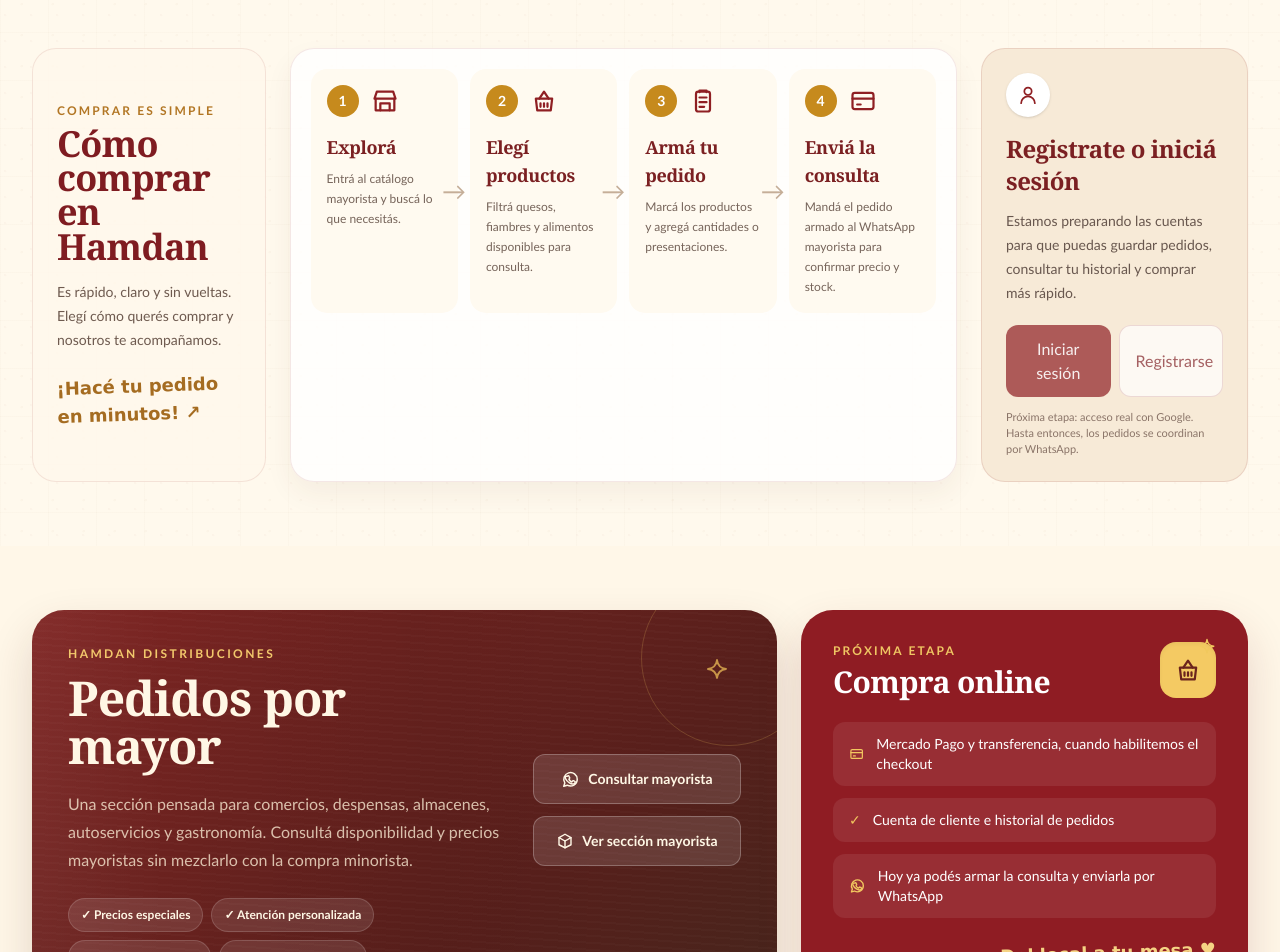
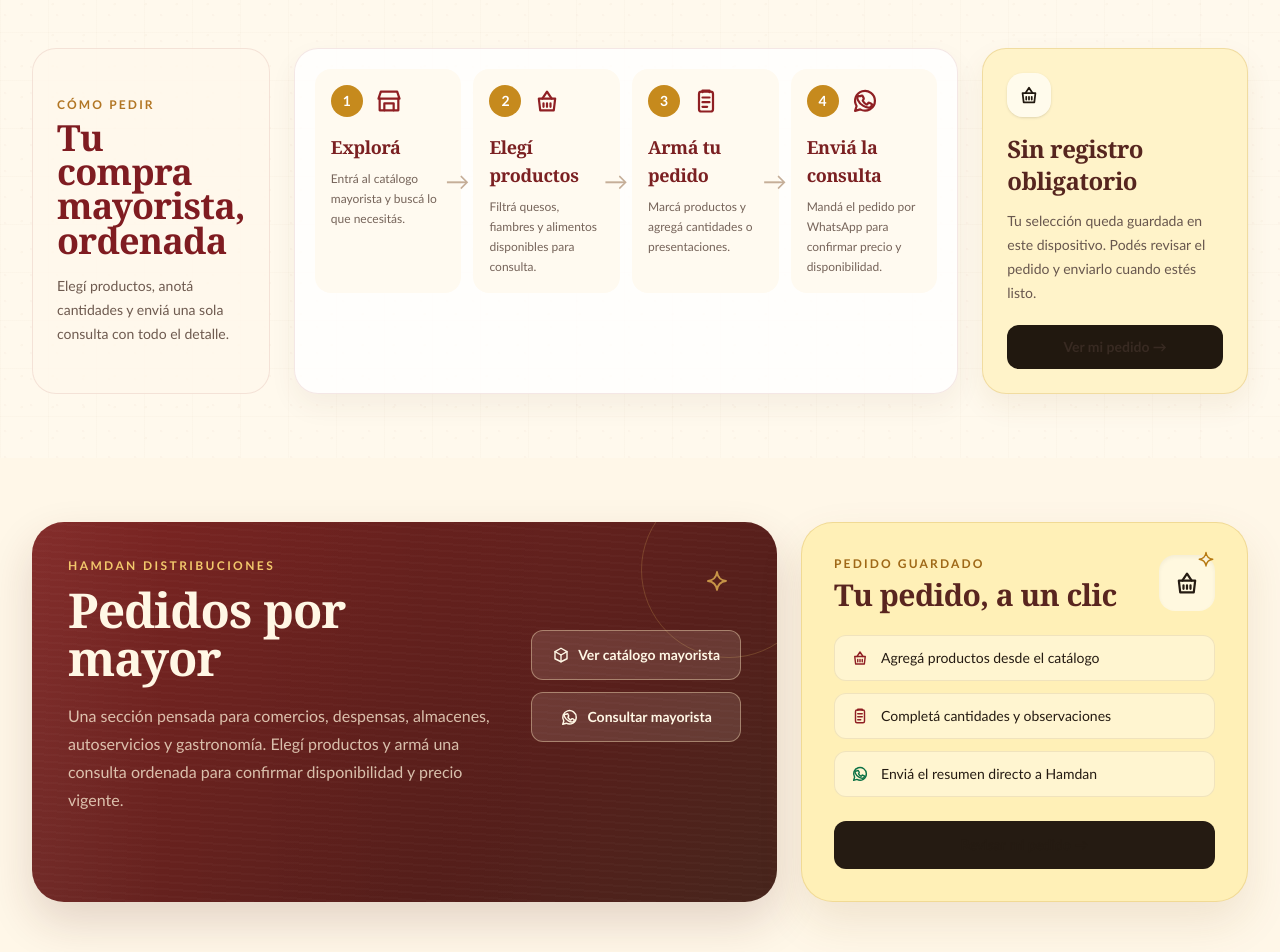
Before and after one commit to Jeser0/fiambreria-hamdan, a Next.js app: page / in a window 1280 px wide. Shown: the part 960-1912 px from the top of the page. Built offline with nearby package versions, Linux system fonts and the light colour scheme.

Commit message:
refactor: remove unfinished account and payment placeholders

```diff
--- a/src/components/HamdanHeader.tsx
+++ b/src/components/HamdanHeader.tsx
@@ -1,6 +1,6 @@
 import Image from "next/image";
 import Link from "next/link";
-import { SearchIcon, UserIcon, WhatsAppIcon } from "./Icons";
+import { SearchIcon, WhatsAppIcon } from "./Icons";
 import OrderCartButton from "./OrderCartButton";
 
 const navItems = [
@@ -61,14 +61,6 @@ export default function HamdanHeader() {
           </div>
 
           <div className="flex shrink-0 items-center gap-2">
-            <Link
-              href="/#cuenta"
-              className="hidden items-center gap-2 rounded-xl border border-[#8f1f23]/20 bg-white px-3.5 py-2.5 text-sm font-bold text-[#7f2425] transition hover:-translate-y-0.5 hover:border-[#8f1f23]/35 hover:bg-[#fff8ee] hover:shadow-md md:flex"
-            >
-              <UserIcon size={18} />
-              <span className="hidden lg:inline">Iniciar sesión</span>
-            </Link>
-
             <a
               href="https://wa.me/543813514449"
               target="_blank"
--- a/src/components/OrderExperience.tsx
+++ b/src/components/OrderExperience.tsx
@@ -1,4 +1,5 @@
-import { BasketIcon, BoxIcon, CardIcon, SparkIcon, WhatsAppIcon } from "./Icons";
+import Link from "next/link";
+import { BasketIcon, BoxIcon, ClipboardIcon, SparkIcon, WhatsAppIcon } from "./Icons";
 
 export default function OrderExperience() {
   return (
@@ -12,40 +13,37 @@ export default function OrderExperience() {
               <p className="text-xs font-black uppercase tracking-[0.2em] text-[#f2c86c]">Hamdan Distribuciones</p>
               <h2 className="font-display mt-3 text-4xl font-black leading-none sm:text-5xl">Pedidos por mayor</h2>
               <p className="mt-5 max-w-2xl text-sm leading-7 text-[#f8e7cf]/80 sm:text-base">
-                Una sección pensada para comercios, despensas, almacenes, autoservicios y gastronomía. Consultá disponibilidad y precios mayoristas sin mezclarlo con la compra minorista.
+                Una sección pensada para comercios, despensas, almacenes, autoservicios y gastronomía. Elegí productos y armá una consulta ordenada para confirmar disponibilidad y precio vigente.
               </p>
-              <div className="mt-6 flex flex-wrap gap-2 text-xs font-bold">
-                {['Precios especiales', 'Atención personalizada', 'Quesos y alimentos', 'Pedidos organizados'].map((label) => (
-                  <span key={label} className="rounded-full border border-white/15 bg-white/10 px-3 py-2">✓ {label}</span>
-                ))}
-              </div>
             </div>
             <div className="flex min-w-52 flex-col gap-3">
-              <a href="https://wa.me/543813514449?text=Hola%20Hamdan%2C%20quisiera%20consultar%20por%20precios%20mayoristas." target="_blank" rel="noreferrer" className="inline-flex items-center justify-center gap-2 rounded-xl border border-white/25 bg-white/12 px-5 py-3.5 text-sm font-black text-white transition hover:-translate-y-0.5 hover:border-white/40 hover:bg-white/18">
+              <Link href="/mayorista" className="inline-flex items-center justify-center gap-2 rounded-xl border border-[#f1d9b4]/45 bg-[#fff7e5]/12 px-5 py-3.5 text-sm font-black text-white transition hover:-translate-y-0.5 hover:bg-[#fff7e5]/18">
+                <BoxIcon size={18} /> Ver catálogo mayorista
+              </Link>
+              <a href="https://wa.me/543813514449?text=Hola%20Hamdan%2C%20quisiera%20hacer%20una%20consulta%20mayorista." target="_blank" rel="noreferrer" className="inline-flex items-center justify-center gap-2 rounded-xl border border-[#f1d9b4]/45 bg-[#fff7e5]/12 px-5 py-3.5 text-sm font-black text-white transition hover:-translate-y-0.5 hover:bg-[#fff7e5]/18">
                 <WhatsAppIcon size={19} /> Consultar mayorista
-              </a>
-              <a href="/mayorista" className="inline-flex items-center justify-center gap-2 rounded-xl border border-white/25 bg-white/12 px-5 py-3.5 text-sm font-black text-white transition hover:-translate-y-0.5 hover:border-white/40 hover:bg-white/18">
-                <BoxIcon size={18} /> Ver sección mayorista
               </a>
             </div>
           </div>
         </div>
 
-        <aside className="relative overflow-hidden rounded-[2rem] bg-[#8f1c23] p-7 text-white shadow-[0_20px_45px_rgba(105,25,28,0.16)] sm:p-8">
-          <SparkIcon size={18} className="absolute right-8 top-7 text-[#f1c85d]" />
+        <aside className="relative overflow-hidden rounded-[2rem] border border-[#d6ae55]/35 bg-[#fff0b7] p-7 text-[#251b12] shadow-[0_20px_45px_rgba(130,91,24,0.12)] sm:p-8">
+          <SparkIcon size={18} className="absolute right-8 top-7 text-[#b77a12]" />
           <div className="flex items-center justify-between gap-3">
             <div>
-              <p className="text-xs font-black uppercase tracking-[0.18em] text-[#efc663]">Próxima etapa</p>
-              <h2 className="font-display mt-2 text-3xl font-black leading-none">Compra online</h2>
+              <p className="text-xs font-black uppercase tracking-[0.18em] text-[#9f6817]">Pedido guardado</p>
+              <h2 className="font-display mt-2 text-3xl font-black leading-none text-[#59251f]">Tu pedido, a un clic</h2>
             </div>
-            <div className="flex h-14 w-14 items-center justify-center rounded-2xl bg-[#f4ca63] text-[#6b241d] shadow-inner"><BasketIcon size={28} /></div>
+            <div className="flex h-14 w-14 items-center justify-center rounded-2xl bg-white/55 text-[#251b12] shadow-inner"><BasketIcon size={28} /></div>
           </div>
           <div className="mt-6 grid gap-3 text-sm">
-            <div className="flex items-center gap-3 rounded-xl bg-white/[0.08] px-4 py-3"><CardIcon size={18} className="text-[#f2c75f]" /><span>Mercado Pago y transferencia, cuando habilitemos el checkout</span></div>
-            <div className="flex items-center gap-3 rounded-xl bg-white/[0.08] px-4 py-3"><span className="text-[#f2c75f]">✓</span><span>Cuenta de cliente e historial de pedidos</span></div>
-            <div className="flex items-center gap-3 rounded-xl bg-white/[0.08] px-4 py-3"><WhatsAppIcon size={18} className="text-[#f2c75f]" /><span>Hoy ya podés armar la consulta y enviarla por WhatsApp</span></div>
+            <div className="flex items-center gap-3 rounded-xl border border-[#6f4813]/10 bg-white/35 px-4 py-3"><BasketIcon size={18} className="text-[#8f1f23]" /><span>Agregá productos desde el catálogo</span></div>
+            <div className="flex items-center gap-3 rounded-xl border border-[#6f4813]/10 bg-white/35 px-4 py-3"><ClipboardIcon size={18} className="text-[#8f1f23]" /><span>Completá cantidades y observaciones</span></div>
+            <div className="flex items-center gap-3 rounded-xl border border-[#6f4813]/10 bg-white/35 px-4 py-3"><WhatsAppIcon size={18} className="text-[#0b7145]" /><span>Enviá el resumen directo a Hamdan</span></div>
           </div>
-          <p className="handwritten mt-6 rotate-[-2deg] text-right text-lg font-bold text-[#f5d384]">Del local a tu mesa ♥</p>
+          <Link href="/pedido" className="mt-6 inline-flex w-full items-center justify-center rounded-xl bg-[#251b12] px-5 py-3.5 text-sm font-black text-[#fff6dc] transition hover:-translate-y-0.5 hover:bg-[#3a2a1b]">
+            Revisar mi pedido →
+          </Link>
         </aside>
       </div>
     </section>
--- a/src/components/ShoppingJourney.tsx
+++ b/src/components/ShoppingJourney.tsx
@@ -1,10 +1,11 @@
-import { BasketIcon, CardIcon, ClipboardIcon, StoreIcon, UserIcon } from "./Icons";
+import Link from "next/link";
+import { BasketIcon, ClipboardIcon, StoreIcon, WhatsAppIcon } from "./Icons";
 
 const steps = [
   { n: "1", title: "Explorá", text: "Entrá al catálogo mayorista y buscá lo que necesitás.", icon: <StoreIcon size={28} /> },
   { n: "2", title: "Elegí productos", text: "Filtrá quesos, fiambres y alimentos disponibles para consulta.", icon: <BasketIcon size={28} /> },
-  { n: "3", title: "Armá tu pedido", text: "Marcá los productos y agregá cantidades o presentaciones.", icon: <ClipboardIcon size={28} /> },
-  { n: "4", title: "Enviá la consulta", text: "Mandá el pedido armado al WhatsApp mayorista para confirmar precio y stock.", icon: <CardIcon size={28} /> },
+  { n: "3", title: "Armá tu pedido", text: "Marcá productos y agregá cantidades o presentaciones.", icon: <ClipboardIcon size={28} /> },
+  { n: "4", title: "Enviá la consulta", text: "Mandá el pedido por WhatsApp para confirmar precio y disponibilidad.", icon: <WhatsAppIcon size={28} /> },
 ];
 
 export default function ShoppingJourney() {
@@ -12,10 +13,9 @@ export default function ShoppingJourney() {
     <section id="como-pedir" className="paper-surface scroll-mt-40 py-14 lg:py-16">
       <div className="mx-auto grid max-w-[1500px] gap-6 px-5 sm:px-6 lg:grid-cols-[0.7fr_2fr_0.8fr] lg:px-8">
         <div className="flex flex-col justify-center rounded-3xl border border-[#8f1f23]/10 bg-[#fff8eb]/80 p-6">
-          <p className="text-xs font-black uppercase tracking-[0.18em] text-[#b27624]">Comprar es simple</p>
-          <h2 className="font-display mt-2 text-4xl font-black leading-[0.95] text-[#7f1c21]">Cómo comprar en Hamdan</h2>
-          <p className="mt-4 text-sm leading-6 text-[#6e5a4f]">Es rápido, claro y sin vueltas. Elegí cómo querés comprar y nosotros te acompañamos.</p>
-          <p className="handwritten mt-5 rotate-[-2deg] text-lg font-bold text-[#a56c21]">¡Hacé tu pedido en minutos! ↗</p>
+          <p className="text-xs font-black uppercase tracking-[0.18em] text-[#b27624]">Cómo pedir</p>
+          <h2 className="font-display mt-2 text-4xl font-black leading-[0.95] text-[#7f1c21]">Tu compra mayorista, ordenada</h2>
+          <p className="mt-4 text-sm leading-6 text-[#6e5a4f]">Elegí productos, anotá cantidades y enviá una sola consulta con todo el detalle.</p>
         </div>
 
         <div className="rounded-3xl border border-[#8f1f23]/10 bg-white/80 p-5 shadow-[0_12px_28px_rgba(84,48,30,0.06)]">
@@ -27,22 +27,20 @@ export default function ShoppingJourney() {
                   <span className="flex h-8 w-8 items-center justify-center rounded-full bg-[#c68a1d] text-sm font-black text-white">{step.n}</span>
                   <span className="text-[#8f1f23]">{step.icon}</span>
                 </div>
-                <h3 className="mt-4 font-display text-lg font-black text-[#7b2022]">{step.title}</h3>
+                <h3 className="font-display mt-4 text-lg font-black text-[#7b2022]">{step.title}</h3>
                 <p className="mt-2 text-xs leading-5 text-[#76645a]">{step.text}</p>
               </div>
             ))}
           </div>
         </div>
 
-        <aside id="cuenta" className="scroll-mt-40 rounded-3xl border border-[#8f1f23]/12 bg-[#f7ead7] p-6">
-          <div className="flex h-11 w-11 items-center justify-center rounded-full bg-white text-[#8f1f23] shadow-sm"><UserIcon size={22} /></div>
-          <h3 className="font-display mt-4 text-2xl font-black text-[#7b2022]">Registrate o iniciá sesión</h3>
-          <p className="mt-3 text-sm leading-6 text-[#68574e]">Estamos preparando las cuentas para que puedas guardar pedidos, consultar tu historial y comprar más rápido.</p>
-          <div className="mt-5 grid gap-2 sm:grid-cols-2 lg:grid-cols-1 xl:grid-cols-2">
-            <button type="button" disabled className="cursor-not-allowed rounded-xl bg-[#8f1f23]/70 px-4 py-3 text-sm font-black text-white/90">Iniciar sesión</button>
-            <button type="button" disabled className="cursor-not-allowed rounded-xl border border-[#8f1f23]/15 bg-white/70 px-4 py-3 text-sm font-black text-[#7f2023]/70">Registrarse</button>
-          </div>
-          <p className="mt-3 text-[11px] leading-4 text-[#8a7468]">Próxima etapa: acceso real con Google. Hasta entonces, los pedidos se coordinan por WhatsApp.</p>
+        <aside className="rounded-3xl border border-[#d6ae55]/35 bg-[#fff3c9] p-6 shadow-[0_12px_28px_rgba(130,91,24,0.08)]">
+          <div className="flex h-11 w-11 items-center justify-center rounded-2xl bg-white/65 text-[#21180f] shadow-sm"><BasketIcon size={22} /></div>
+          <h3 className="font-display mt-4 text-2xl font-black text-[#56251f]">Sin registro obligatorio</h3>
+          <p className="mt-3 text-sm leading-6 text-[#68574e]">Tu selección queda guardada en este dispositivo. Podés revisar el pedido y enviarlo cuando estés listo.</p>
+          <Link href="/pedido" className="mt-5 inline-flex w-full items-center justify-center rounded-xl bg-[#21180f] px-4 py-3 text-sm font-black text-[#fff7dd] transition hover:-translate-y-0.5 hover:bg-[#35271a]">
+            Ver mi pedido →
+          </Link>
         </aside>
       </div>
     </section>
```
